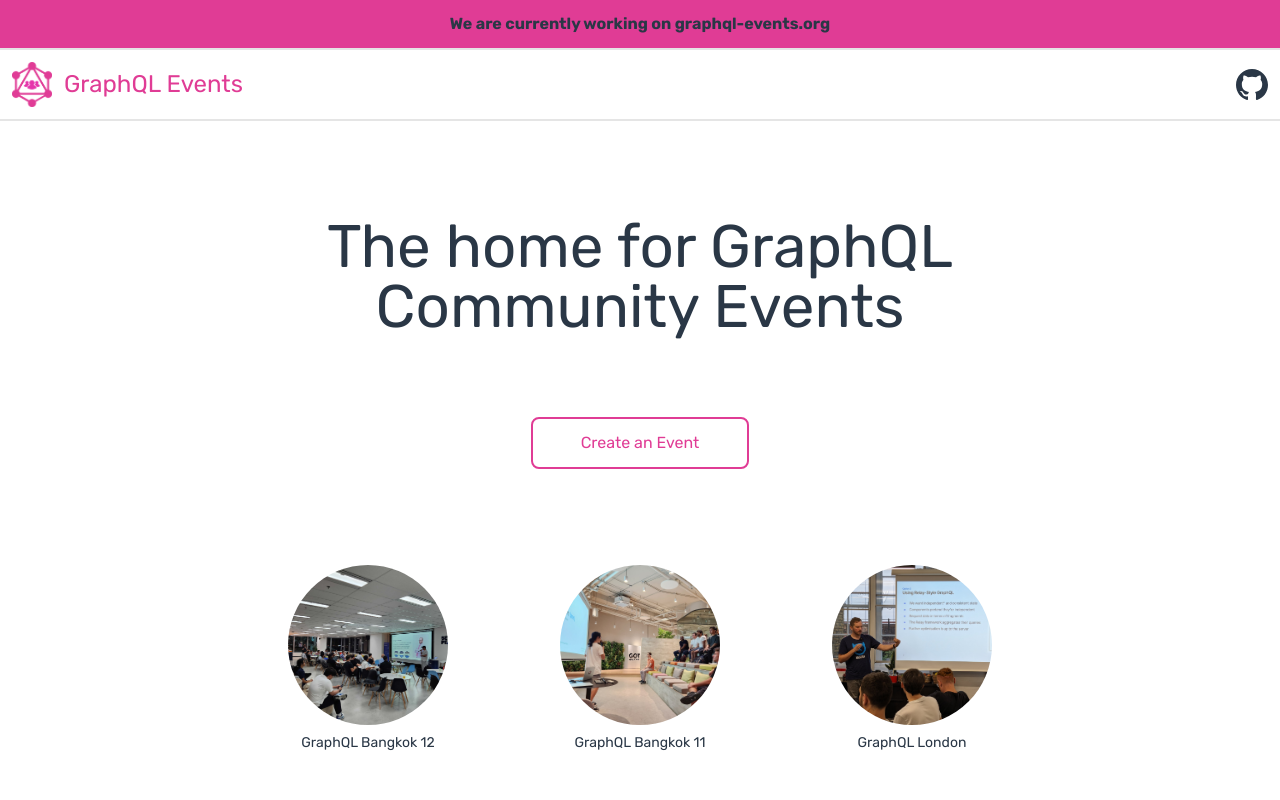
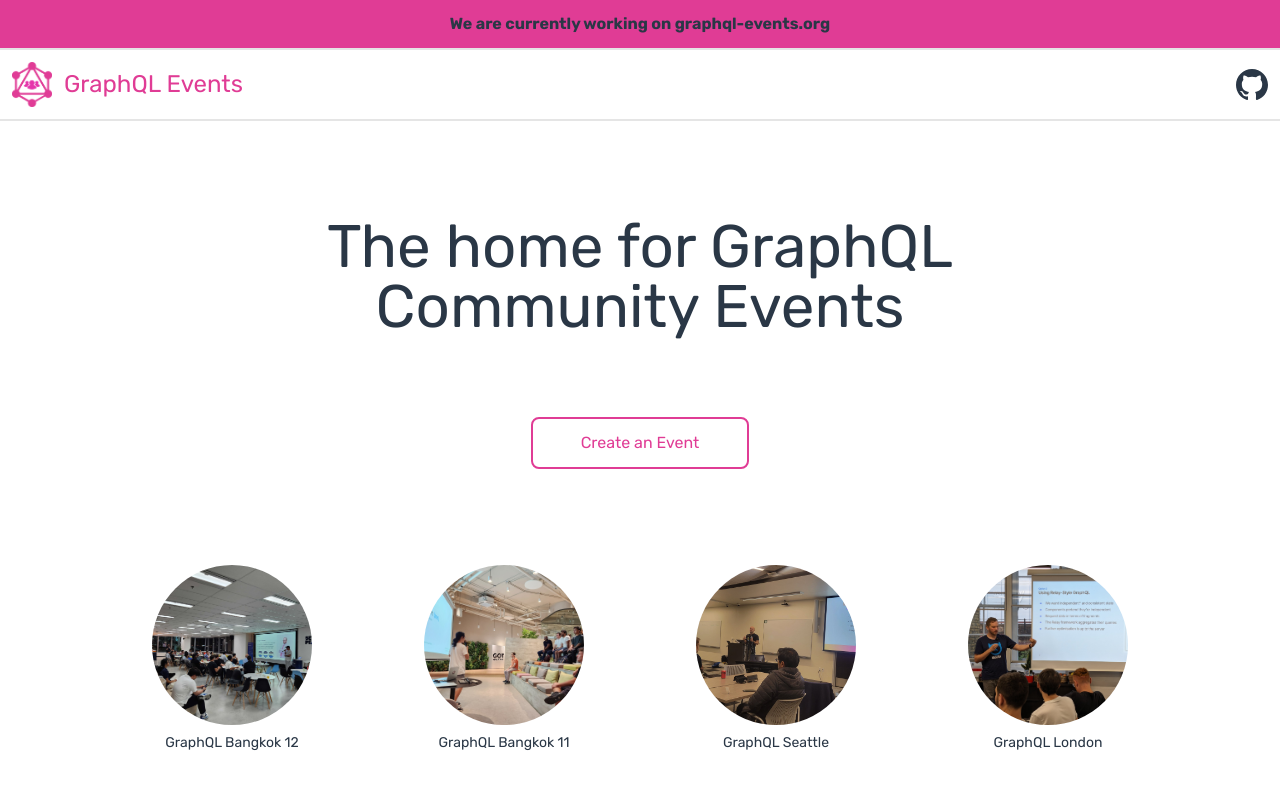
Before and after one commit to rocket-connect/graphql-events, a React app in the folder client/: page / in a window 1280 px wide. Shown: the top 800 px of the page. Built offline with nearby package versions, Linux system fonts and the light colour scheme; no server answers.

Commit message:
refactors: add more images and covers

```diff
--- a/client/src/components/events.tsx
+++ b/client/src/components/events.tsx
@@ -26,6 +26,12 @@
               key={event.slug}
               className="bg-white rounded-lg border border-graphql-border shadow-md overflow-hidden"
             >
+              <img
+                src={event.coverImage}
+                alt={event.name}
+                className="w-full h-40 object-contain"
+              />
+
               <div className="p-4">
                 <h3 className="text-xl font-semibold mb-2">{event.name}</h3>
                 <p className="text-gray-600">{event.description}</p>
--- a/client/src/components/images.tsx
+++ b/client/src/components/images.tsx
@@ -1,4 +1,4 @@
-import { london, bangkok11, bangkok12 } from "../images";
+import { london, bangkok11, bangkok12, seattle } from "../images";
 
 const imgs = [
   {
@@ -8,6 +8,10 @@
   {
     name: "GraphQL Bangkok 11",
     src: bangkok11,
+  },
+  {
+    name: "GraphQL Seattle",
+    src: seattle,
   },
   {
     name: "GraphQL London",
--- a/client/src/images.tsx
+++ b/client/src/images.tsx
@@ -9,3 +9,5 @@
 export { default as bangkok11 } from "../public/bangkok-11.jpeg";
 // @ts-ignore
 export { default as london } from "../public/london.jpeg";
+// @ts-ignore
+export { default as seattle } from "../public/seattle-01.jpeg";
```
Also changed, not shown: client/public/seattle-01.jpeg (added), 1 other file (tests, documents, lock files or other folders).
